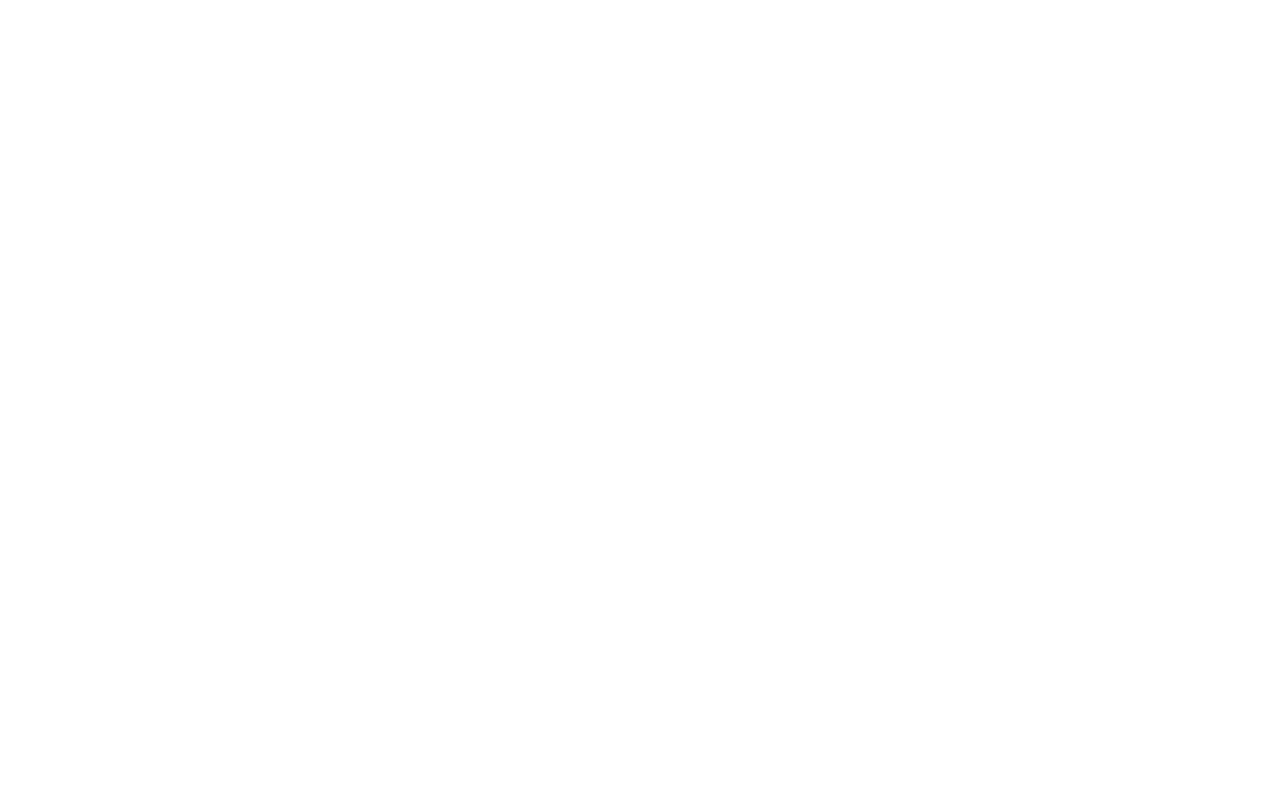
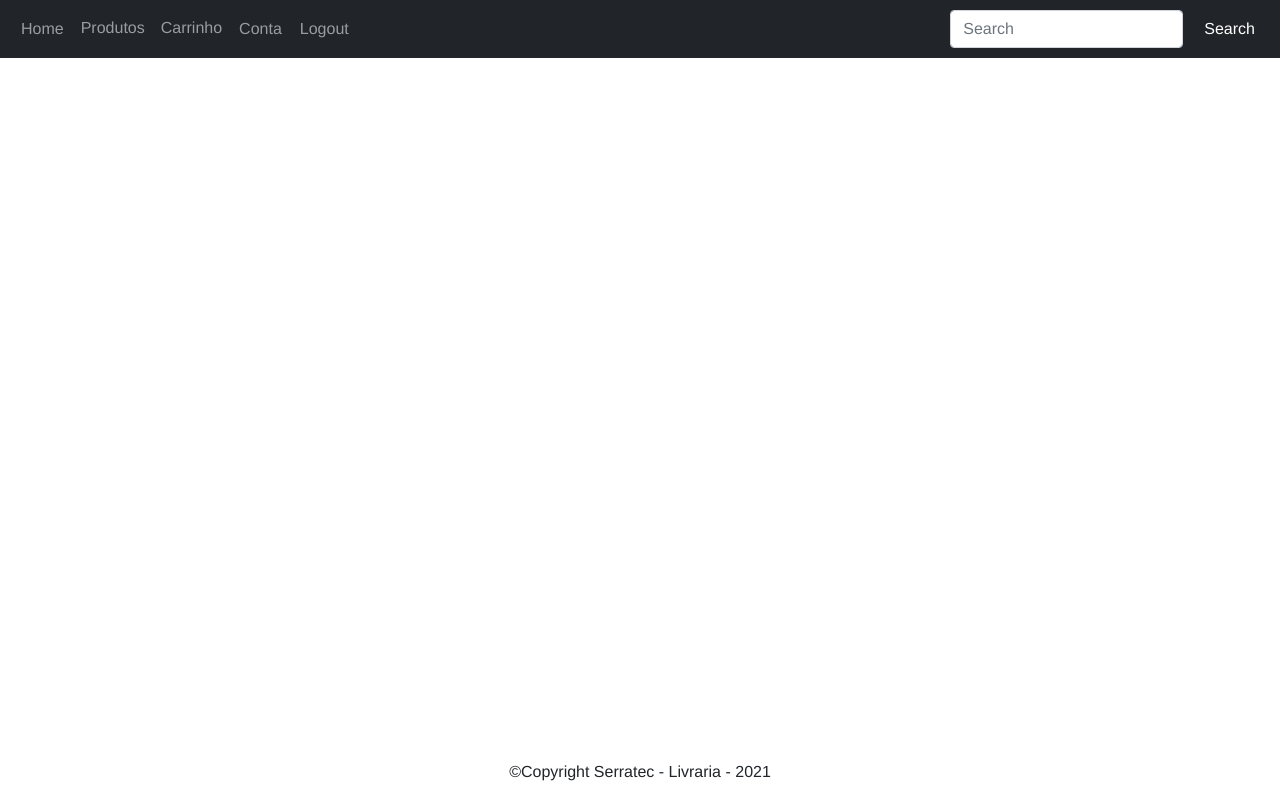
Before and after one commit to nathanoliveira3/projeto-final-react-adm, a React (Create React App) app: page / in a window 1280 px wide. Built offline with nearby package versions, Linux system fonts and the light colour scheme.

Commit message:
estrutura basica

```diff
--- a/public/index.html
+++ b/public/index.html
@@ -1,14 +1,17 @@
 <!DOCTYPE html>
 <html lang="en">
+
 <head>
   <meta charset="utf-8" />
   <link rel="icon" href="%PUBLIC_URL%/favicon.ico" />
   <meta name="viewport" content="width=device-width, initial-scale=1" />
   <meta name="theme-color" content="#000000" />
-    <meta
-      name="description"
-      content="Web site created using create-react-app"
-    />
+  <meta name="description" content="Web site created using create-react-app" />
+  <link href="https://cdn.jsdelivr.net/npm/bootstrap@5.0.2/dist/css/bootstrap.min.css" rel="stylesheet"
+    integrity="sha384-EVSTQN3/azprG1Anm3QDgpJLIm9Nao0Yz1ztcQTwFspd3yD65VohhpuuCOmLASjC" crossorigin="anonymous">
+  <script src="https://cdn.jsdelivr.net/npm/bootstrap@5.0.2/dist/js/bootstrap.bundle.min.js"
+    integrity="sha384-MrcW6ZMFYlzcLA8Nl+NtUVF0sA7MsXsP1UyJoMp4YLEuNSfAP+JcXn/tWtIaxVXM"
+    crossorigin="anonymous"></script>
   <link rel="apple-touch-icon" href="%PUBLIC_URL%/logo192.png" />
   <!--
       manifest.json provides metadata used when your web app is installed on a
@@ -26,6 +29,7 @@
     -->
   <title>React App</title>
 </head>
+
 <body>
   <noscript>You need to enable JavaScript to run this app.</noscript>
   <div id="root"></div>
@@ -40,4 +44,5 @@
       To create a production bundle, use `npm run build` or `yarn build`.
     -->
 </body>
+
 </html>
--- a/src/App.js
+++ b/src/App.js
@@ -1,9 +1,18 @@
+import { BrowserRouter, Route, Switch } from 'react-router-dom'
+import Navbar from './Components/Navbar'
+import Footer from './Components/Footer'
 function App() {
 
   return (
-    <div>
+    <BrowserRouter>
+    <Navbar/>
+      <Switch>
+        <Route exact path="/">
 
-    </div>
+        </Route>
+      </Switch>
+      <Footer />
+  </BrowserRouter>
   );
 }
 
--- /dev/null
+++ b/src/Components/Footer/estilos.css
@@ -0,0 +1,19 @@
+html {
+    height: 100%;
+    box-sizing: border-box;
+}
+
+body {
+    position: relative;
+    margin: 0;
+    padding-bottom: 6rem;
+    min-height: 100%;
+    font-family: "Helvetica Neue", Arial, sans-serif;
+}
+
+.footer {
+    position: absolute;
+    bottom: 0;
+    width: 100%;
+    text-align: center;
+}
--- /dev/null
+++ b/src/Components/Footer/index.jsx
@@ -0,0 +1,10 @@
+import  './estilos.css'
+const Footer = () => {
+    return (
+            <footer className="text-center">
+                <p className="footer">&copy;Copyright Serratec - Livraria - 2021</p>
+            </footer>
+    )
+}
+
+export default Footer
--- /dev/null
+++ b/src/Components/Navbar/index.jsx
@@ -0,0 +1,39 @@
+import { Link, useHistory } from 'react-router-dom'
+
+const Navbar = () => {
+
+    return (
+        <nav className="navbar navbar-expand-md navbar-dark bg-dark">
+            <div className="container-fluid">
+                <button className="navbar-toggler" type="button" data-bs-toggle="collapse" data-bs-target="#navbarNavAltMarkup" aria-controls="navbarNavAltMarkup" aria-expanded="false" aria-label="Toggle navigation">
+                    <span className="navbar-toggler-icon" />
+                </button>
+                <div className="collapse navbar-collapse" id="navbarNavAltMarkup">
+                    <ul className="navbar-nav mr-auto me-auto mb-2 mb-lg-0">
+                    <li className="nav-item">
+                        <Link className="nav-link btn btn-link" to="/">Home</Link>
+                    </li>
+                    <li className="nav-item">
+                        <Link className="nav-link" to="/produtos">Produtos</Link>
+                    </li>
+                    <li className="nav-item">
+                        <Link className="nav-link" to={`/carrinho/${localStorage.getItem('idCliente')}`}>Carrinho</Link>
+                    </li>
+                    <li className="nav-item">
+                        <Link className="nav-link btn btn-link" to="/conta">Conta</Link>
+                    </li>
+                    <li className="nav-item">
+                        <button className="nav-link btn btn-link">Logout</button>
+                    </li>
+                    </ul>
+                    <form className="d-flex">
+                        <input className="form-control me-2" type="search" placeholder="Search" aria-label="Search" />
+                        <button className="btn btn-dark" type="submit">Search</button>
+                    </form>
+                </div>
+            </div>
+        </nav>
+    )
+}
+
+export default Navbar;
```
Also changed, not shown: src/http/index.js (renamed from src/htp/index.js). Lines whose indentation alone changed are shown as unchanged.
